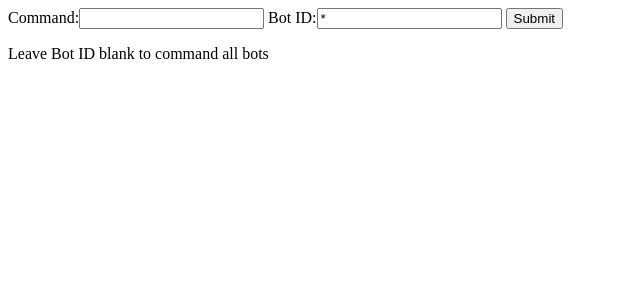
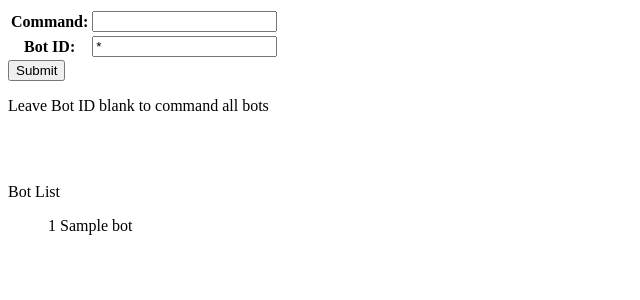
Before and after one commit to Cgboal/BotMaster, a Django app: template templates/command.html in a window 1280 px wide. Shown: the top 300 px of the page, without its empty margins (0-640 px from the left). Run offline with Django 3.2, Linux system fonts and the light colour scheme; the template is opened without the code that fills it: values that come from a table or form of the project are taken from there, others are empty; tables that the repository leaves empty hold one stand-in row (values such as "Sample post"); parts of the project's set-up code (start-up, migrations or seed data) failed here and were passed over.

Commit message:
Added bot list

```diff
--- a/BotApp/models.py
+++ b/BotApp/models.py
@@ -14,3 +14,6 @@
 class Command(models.Model):
     cmd = models.CharField(max_length=100)
     botId = models.CharField(max_length=32)
+
+    def __str__(self):
+        return self.cmd
--- a/BotApp/views.py
+++ b/BotApp/views.py
@@ -49,7 +49,9 @@
             form.process()
     else:
         form = cmdForm()
-    return render(request, 'command.html', {'form' : form})
+    bots = Bot.objects
+    context = {'form' : form, 'bots' : bots}
+    return render(request, 'command.html', context)
 
 
 
--- a/templates/command.html
+++ b/templates/command.html
@@ -7,9 +7,21 @@
 <body>
     <form action="/cmd/" method="POST">
         {% csrf_token %}
+        <table>
         {{ form.as_table }}
+        </table>
         <input type="submit" value="Submit">
     </form>
     <p>Leave Bot ID blank to command all bots</p>
+    <br><br>
+    <p>Bot List</p>
+    {% if bots %}
+        {% for bot in bots %}
+            <ul>{{ bot.botId }}     {{ bot.botName }}</ul>
+        {% endfor %}
+    {% else %}
+        <p>No bots in databse</p>
+    {% endif %}
+
 </body>
 </html>
```
